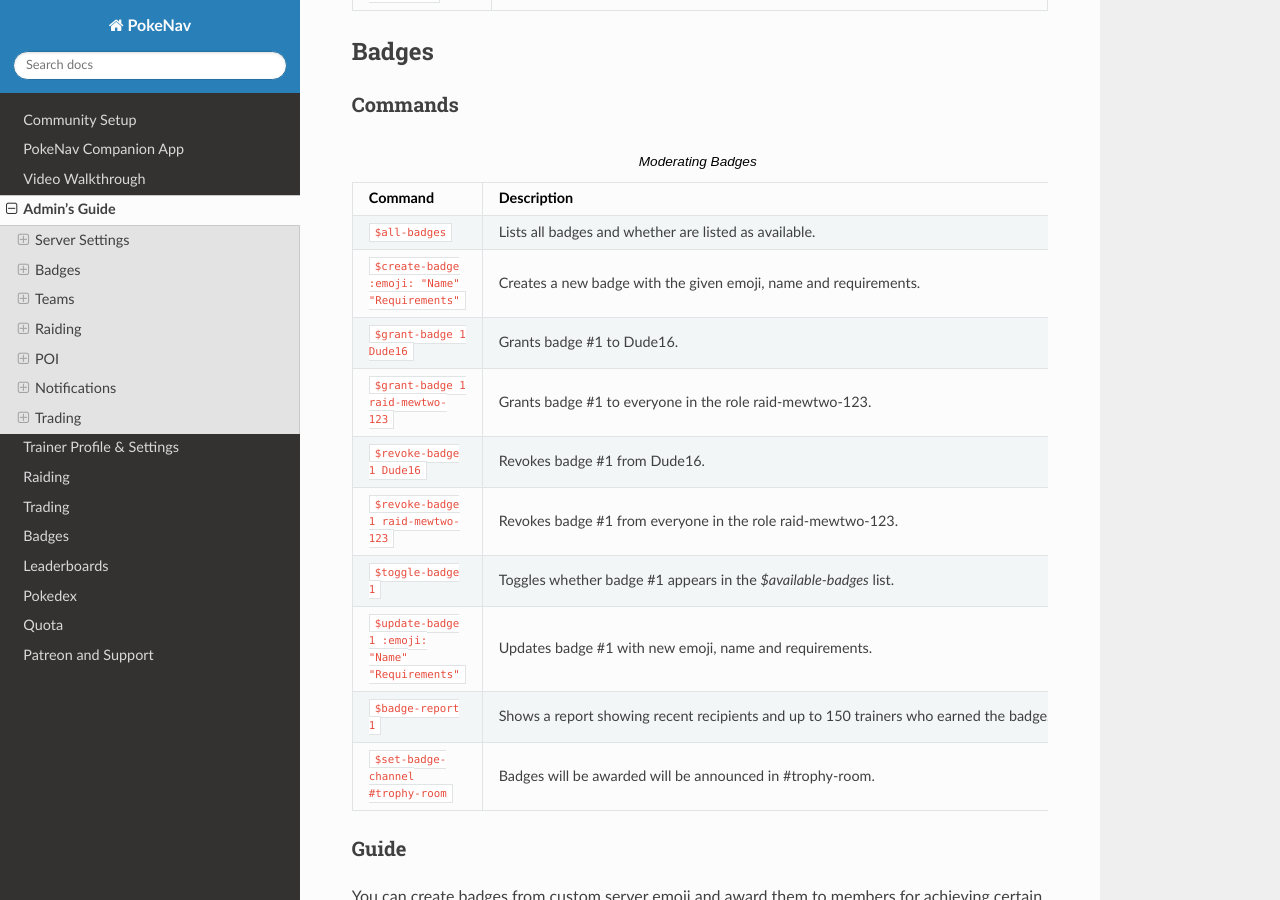
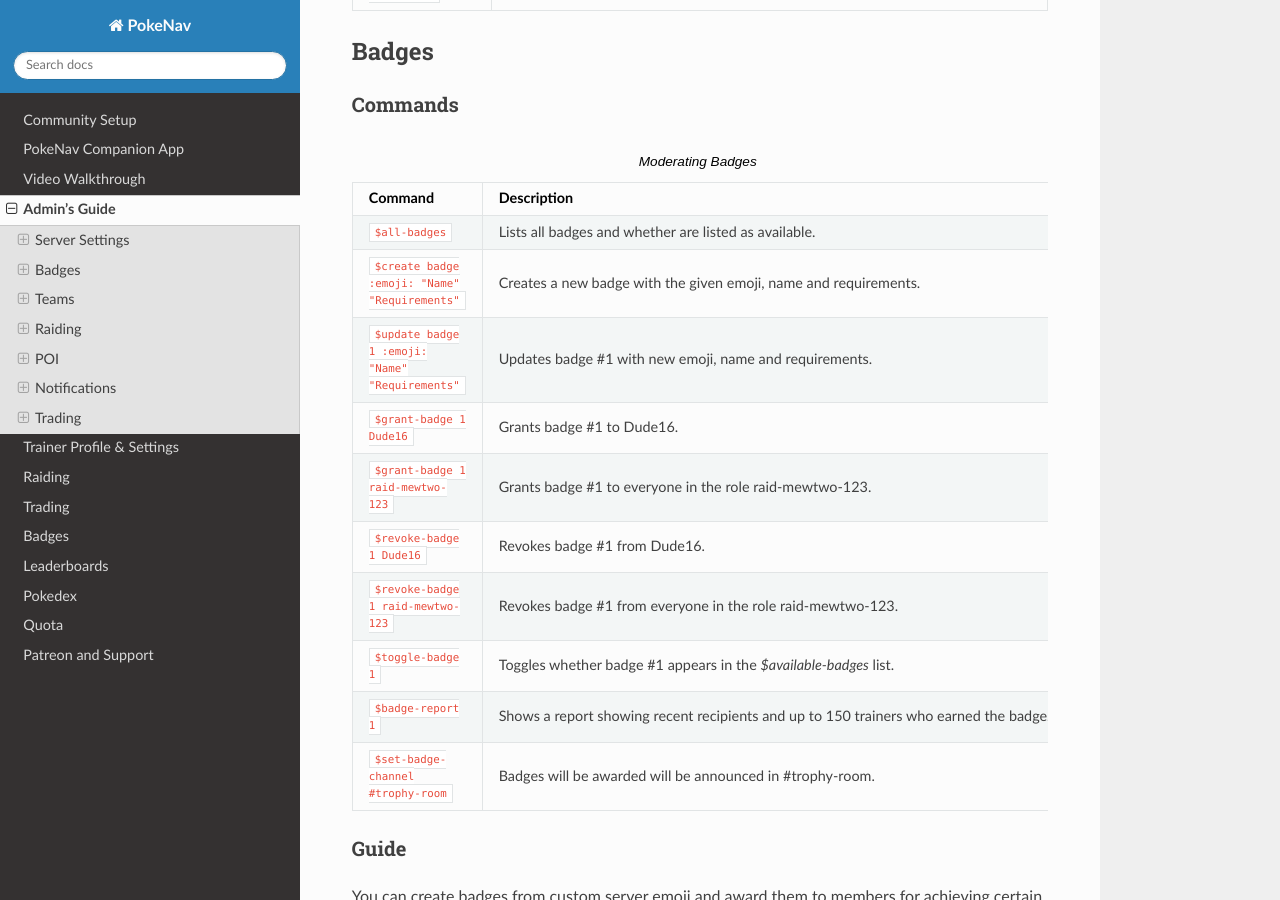
Before and after one commit to PokeNavBot/pokenav-documentation, a Sphinx documentation site: the page built from source/moderation.md, in a window 1280 px wide and 900 px high, scrolled down 1040 px. Built offline with Sphinx 7.4.7 and the Read the Docs theme 2.0.0, drawn with Linux system fonts in a browser that asks for light colours; formulas are drawn with MathJax 3.

```diff
--- a/source/moderation.md
+++ b/source/moderation.md
@@ -37,13 +37,13 @@ All of the following features are utlitized using commands run inside the `#poke
    :widths: 5, 20
 
    ``$all-badges``, "Lists all badges and whether are listed as available."
-   ``$create-badge :emoji: "Name" "Requirements"``, "Creates a new badge with the given emoji, name and requirements."
+   ``$create badge :emoji: "Name" "Requirements"``, "Creates a new badge with the given emoji, name and requirements."
+   ``$update badge 1 :emoji: "Name" "Requirements"``, "Updates badge #1 with new emoji, name and requirements."
    ``$grant-badge 1 Dude16``, "Grants badge #1 to Dude16."
    ``$grant-badge 1 raid-mewtwo-123``, "Grants badge #1 to everyone in the role raid-mewtwo-123."
    ``$revoke-badge 1 Dude16``, "Revokes badge #1 from Dude16."
    ``$revoke-badge 1 raid-mewtwo-123``, "Revokes badge #1 from everyone in the role raid-mewtwo-123."
    ``$toggle-badge 1``, "Toggles whether badge #1 appears in the `$available-badges` list."
-   ``$update-badge 1 :emoji: "Name" "Requirements"``, "Updates badge #1 with new emoji, name and requirements."
    ``$badge-report 1``, "Shows a report showing recent recipients and up to 150 trainers who earned the badge."
    ``$set-badge-channel #trophy-room``, "Badges will be awarded will be announced in #trophy-room."
 
```
